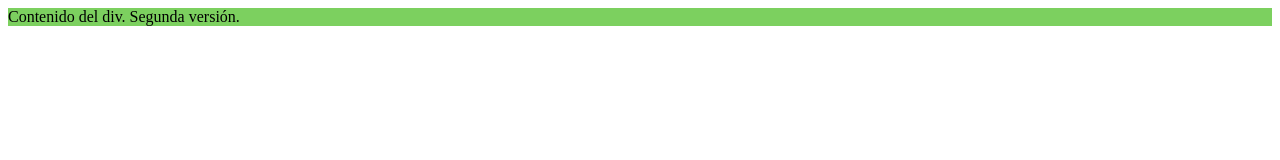
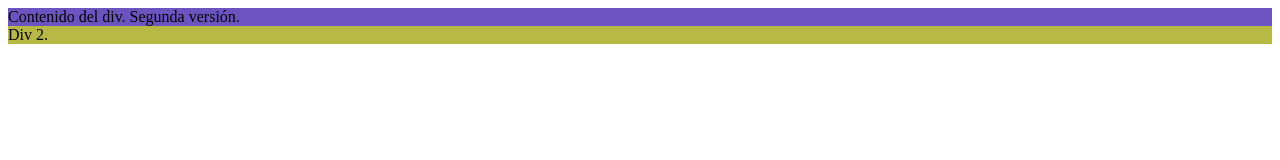
Before and after one commit to cmarinkovic/desarrollo-web, a plain HTML site: page index.html in a window 1280 px wide. Drawn offline with Linux system fonts and the light colour scheme.

Commit message:
Agregados archivos y modifcado index.html

```diff
--- a/index.html
+++ b/index.html
@@ -1,8 +1,8 @@
 <!DOCTYPE html>
-<head>
-</head>
+<head> </head>
 <body>
-    <div style="background-color: #7cd05f;">
-        Contenido del div. Segunda versión.
-    </div>
+  <div style="background-color: #6b54bf">
+    Contenido del div. Segunda versión.
+    <div style="background-color: #b8b844">Div 2.</div>
+  </div>
 </body>
```
Also changed, not shown: code.js (added, +7 -0 lines), 1 other file.
